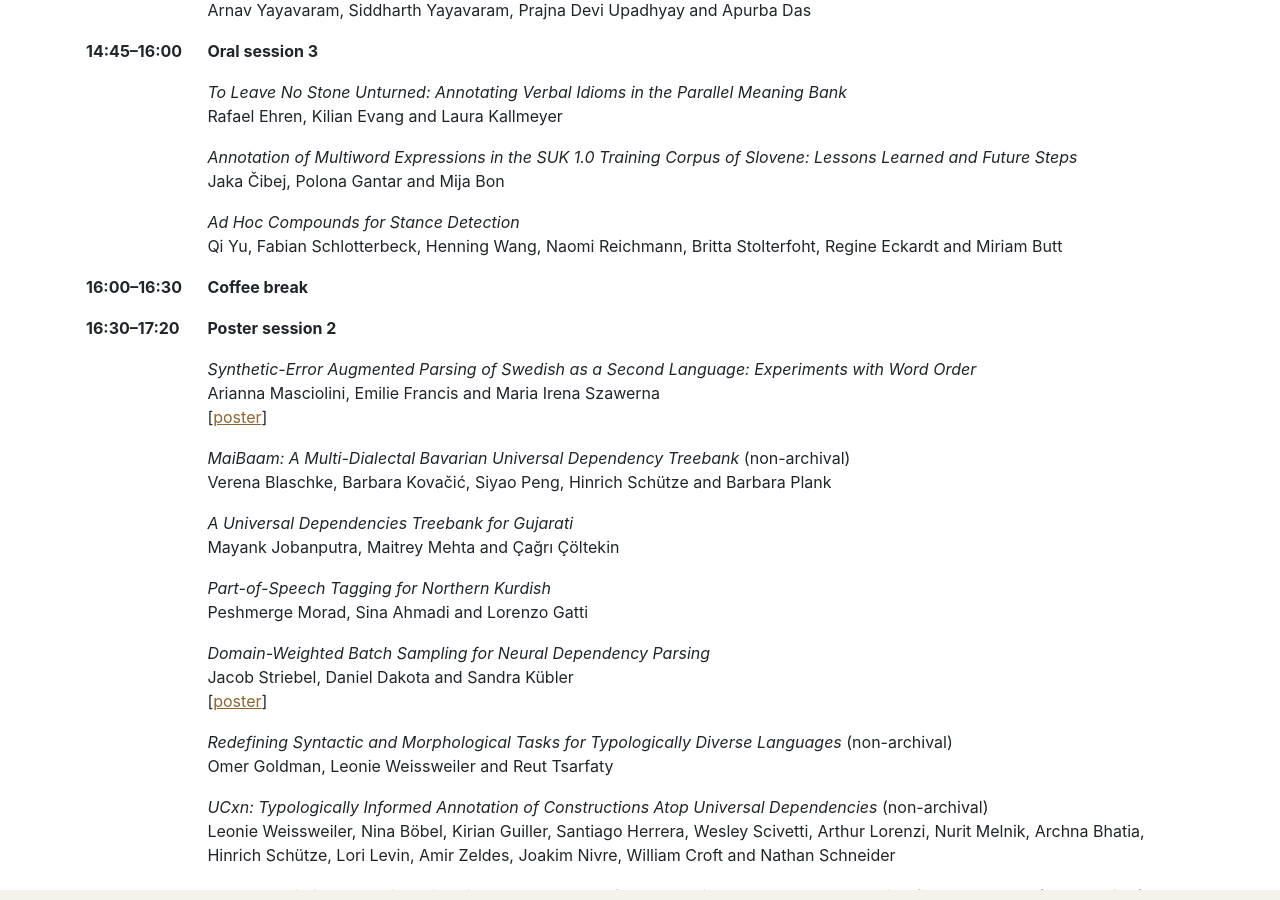
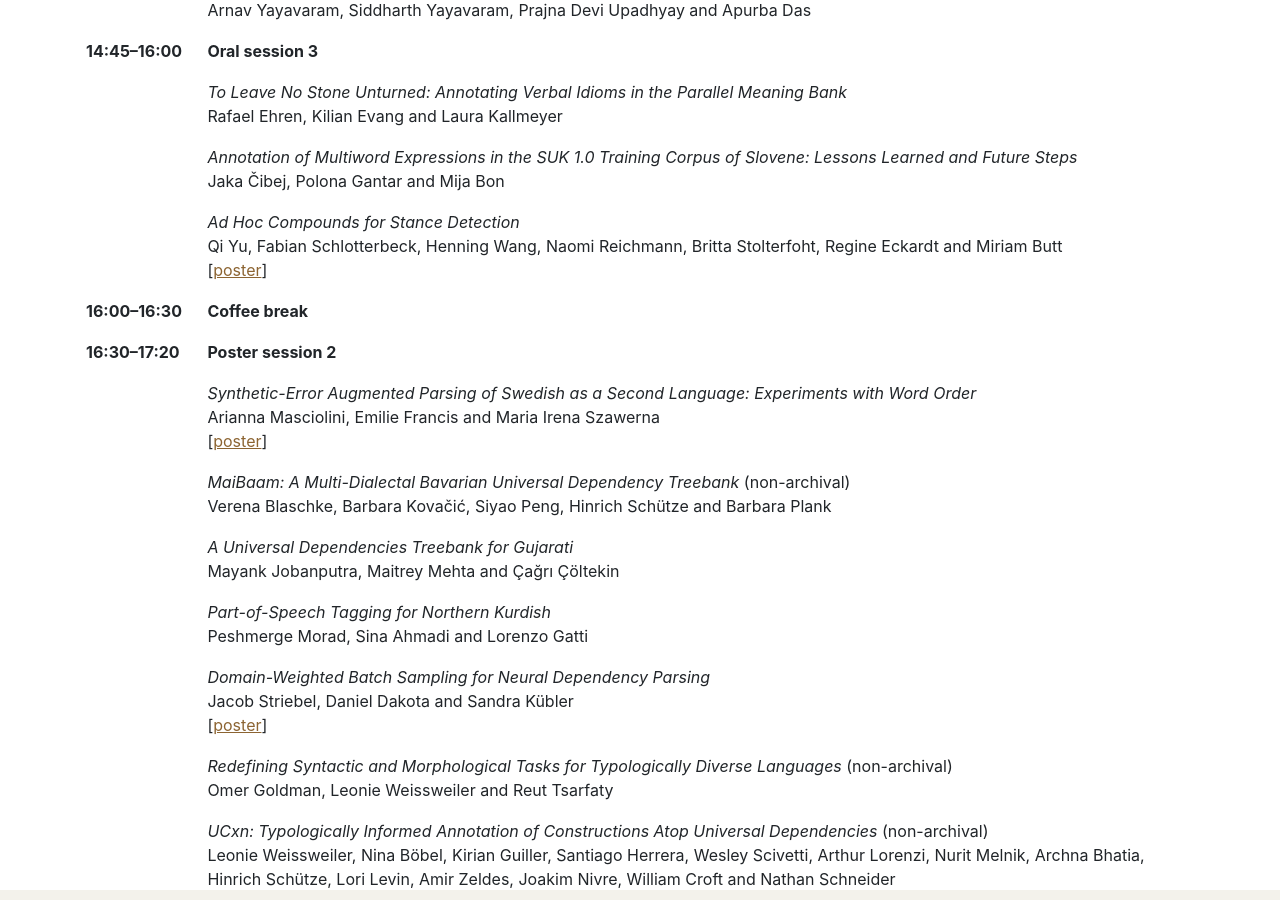
Before and after one commit to multiword/multiword.github.io, a Jekyll site: the page built from mweud2024/index.md, in a window 1280 px wide and 900 px high, scrolled down 3810 px. Built offline with Jekyll 4.4.1, drawn with Linux system fonts in a browser that asks for light colours; comment, search, counter and statistics services are not loaded.

Commit message:
Added slides

```diff
--- a/mweud2024/index.md
+++ b/mweud2024/index.md
@@ -332,6 +332,7 @@ proceedings.
         <td>
             <i>Ad Hoc Compounds for Stance Detection</i><br>
             Qi Yu, Fabian Schlotterbeck, Henning Wang, Naomi Reichmann, Britta Stolterfoht, Regine Eckardt and Miriam Butt<br>
+            [<a href="slides/yu-etal-2024-ad-slides.pdf">poster</a>]
         </td>
     </tr>
     <tr>
```
Also changed, not shown: 1 other file.
